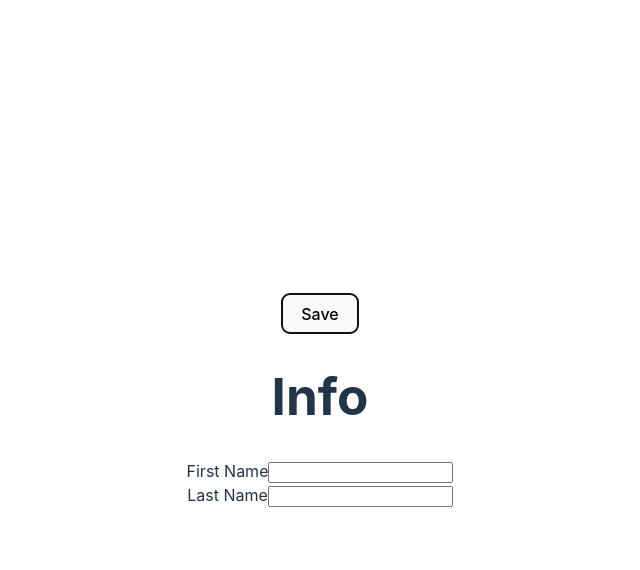
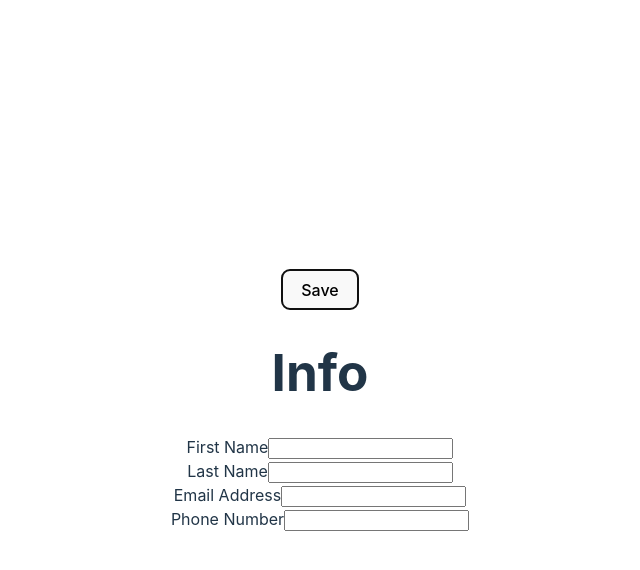
Before and after one commit to eccol/cv-react, a React (Vite) app: page / in a window 1280 px wide. Both pictures are taken after a click on the button "Edit". Shown: the top 570 px of the page, without its empty margins (320-960 px from the left). Built offline with nearby package versions, Linux system fonts and the light colour scheme.

Commit message:
Additional info fields

```diff
--- a/src/components/Info.jsx
+++ b/src/components/Info.jsx
@@ -1,24 +1,34 @@
 import { useState } from 'react';
+import '../styles/Info.css';
 
 export default function Info({ editMode }) {
-  const [info, setInfo] = useState({ firstname: '', lastname: '' });
+  const fields = [
+    { fieldName: 'firstname', title: 'First Name', type: 'text' },
+    { fieldName: 'lastname', title: 'Last Name', type: 'text' },
+    { fieldName: 'email', title: 'Email Address', type: 'email' },
+    { fieldName: 'telephone', title: 'Phone Number', type: 'tel' },
+  ];
+
+  // Initialize every field as an empty string to
+  // prevent React's controlled/uncontrolled error
+  const [info, setInfo] = useState(
+    fields.reduce((defaultObject, field) => {
+      defaultObject[field.fieldName] = '';
+      return defaultObject;
+    }, {}),
+  );
 
   function updateInfo(field, value) {
     setInfo({ ...info, [field]: value });
   }
 
-  const fields = [
-    { fieldName: 'firstname', title: 'First Name' },
-    { fieldName: 'lastname', title: 'Last Name' },
-  ];
-
-  const fieldForms = fields.map(({ fieldName, title }) => {
+  const fieldForms = fields.map(({ fieldName, title, type }) => {
     return (
       <div className="form-item" key={fieldName}>
         <label htmlFor={fieldName}>{title}</label>
         {editMode ? (
           <input
-            type="text"
+            type={type}
             name={fieldName}
             id={fieldName}
             value={info[fieldName]}
--- /dev/null
+++ b/src/styles/Info.css
@@ -0,0 +1,3 @@
+:invalid {
+  border: red 1px solid;
+}
```
